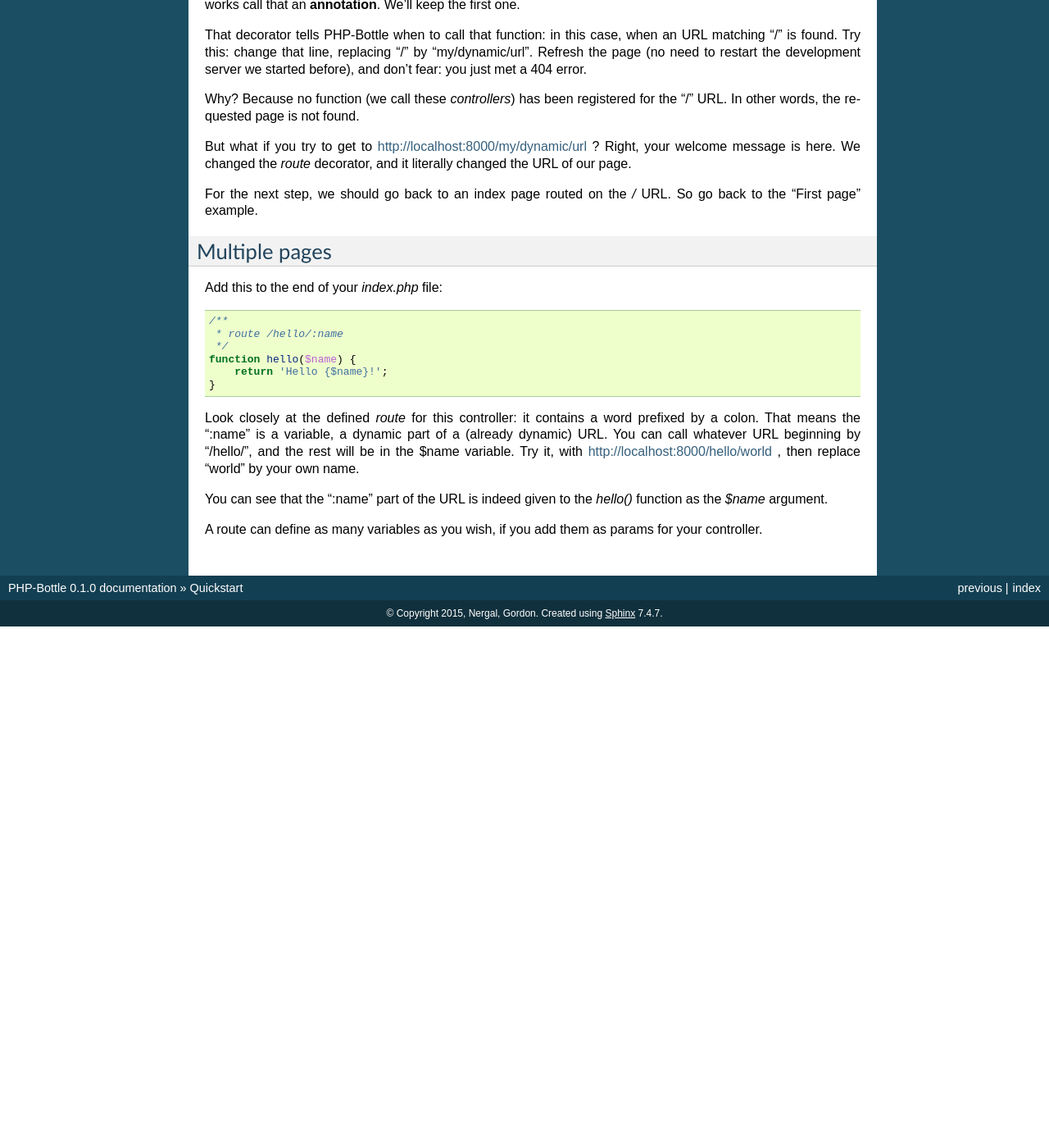
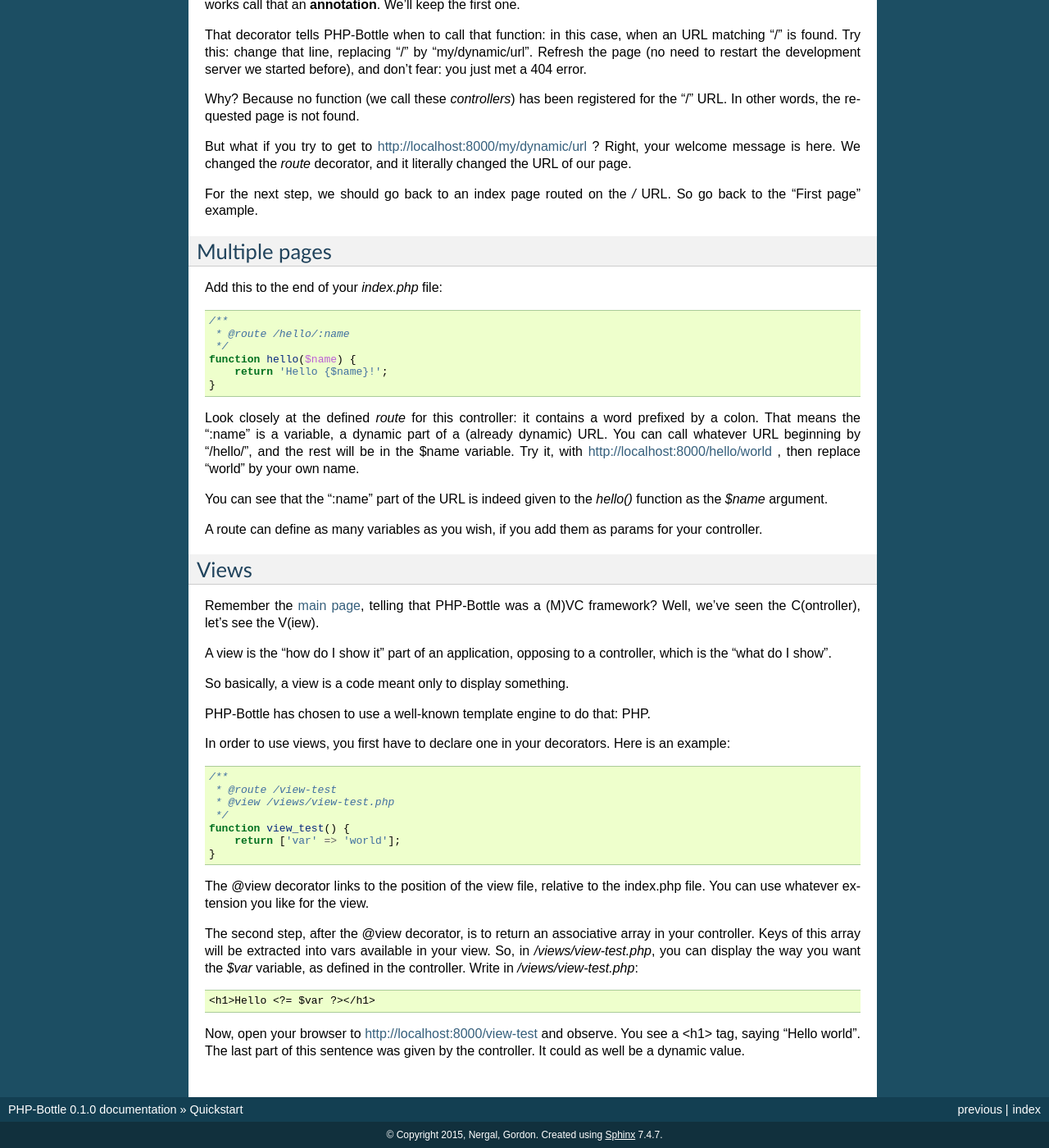
Before and after one commit to nergal/php-bottle, a Sphinx documentation site: the page built from docs/quickstart.rst, in a window 1280 px wide and 1400 px high, scrolled down 1021 px. Shown: the whole window at 82% size. Built offline with Sphinx 7.4.7, drawn with Linux system fonts in a browser that asks for light colours; pages that are not in the unit, such as notebooks, are missing from menus; before the commit the page ends 1785 px from its top, so only the background shows below that.

Commit message:
Completed the quickstart doc

```diff
--- a/docs/index.rst
+++ b/docs/index.rst
@@ -2,6 +2,8 @@
    sphinx-quickstart on Sun Mar  8 22:00:27 2015.
    You can adapt this file completely to your liking, but it should at least
    contain the root `toctree` directive.
+
+.. _index:
 
 Welcome to PHP-Bottle's documentation!
 ======================================
--- a/docs/quickstart.rst
+++ b/docs/quickstart.rst
@@ -87,7 +87,7 @@ Add this to the end of your *index.php* file:
 .. code-block:: php
 
     /**
-     * route /hello/:name
+     * @route /hello/:name
      */
     function hello($name) {
         return 'Hello {$name}!';
@@ -104,3 +104,45 @@ function as the *$name* argument.
 
 A route can define as many variables as you wish, if you add them as params for
 your controller.
+
+Views
+-----
+
+Remember the :ref:`main page <index>`, telling that PHP-Bottle was a (M)VC framework? Well,
+we’ve seen the C(ontroller), let’s see the V(iew).
+
+A view is the “how do I show it” part of an application, opposing to a
+controller, which is the “what do I show”.
+
+So basically, a view is a code meant only to display something.
+
+PHP-Bottle has chosen to use a well-known template engine to do that: PHP.
+
+In order to use views, you first have to declare one in your decorators. Here is
+an example:
+
+.. code-block:: php
+
+    /**
+     * @route /view-test
+     * @view /views/view-test.php
+     */
+    function view_test() {
+        return ['var' => 'world'];
+    }
+
+The @view decorator links to the position of the view file, relative to the
+index.php file. You can use whatever extension you like for the view.
+
+The second step, after the @view decorator, is to return an associative array in
+your controller. Keys of this array will be extracted into vars available in
+your view. So, in */views/view-test.php*, you can display the way you want the
+*$var* variable, as defined in the controller. Write in */views/view-test.php*:
+
+.. code-block:: php+html
+
+    <h1>Hello <?= $var ?></h1>
+
+Now, open your browser to http://localhost:8000/view-test and observe. You see a
+<h1> tag, saying “Hello world”. The last part of this sentence was given by the
+controller. It could as well be a dynamic value.
```
Also changed, not shown: 3 other files.
